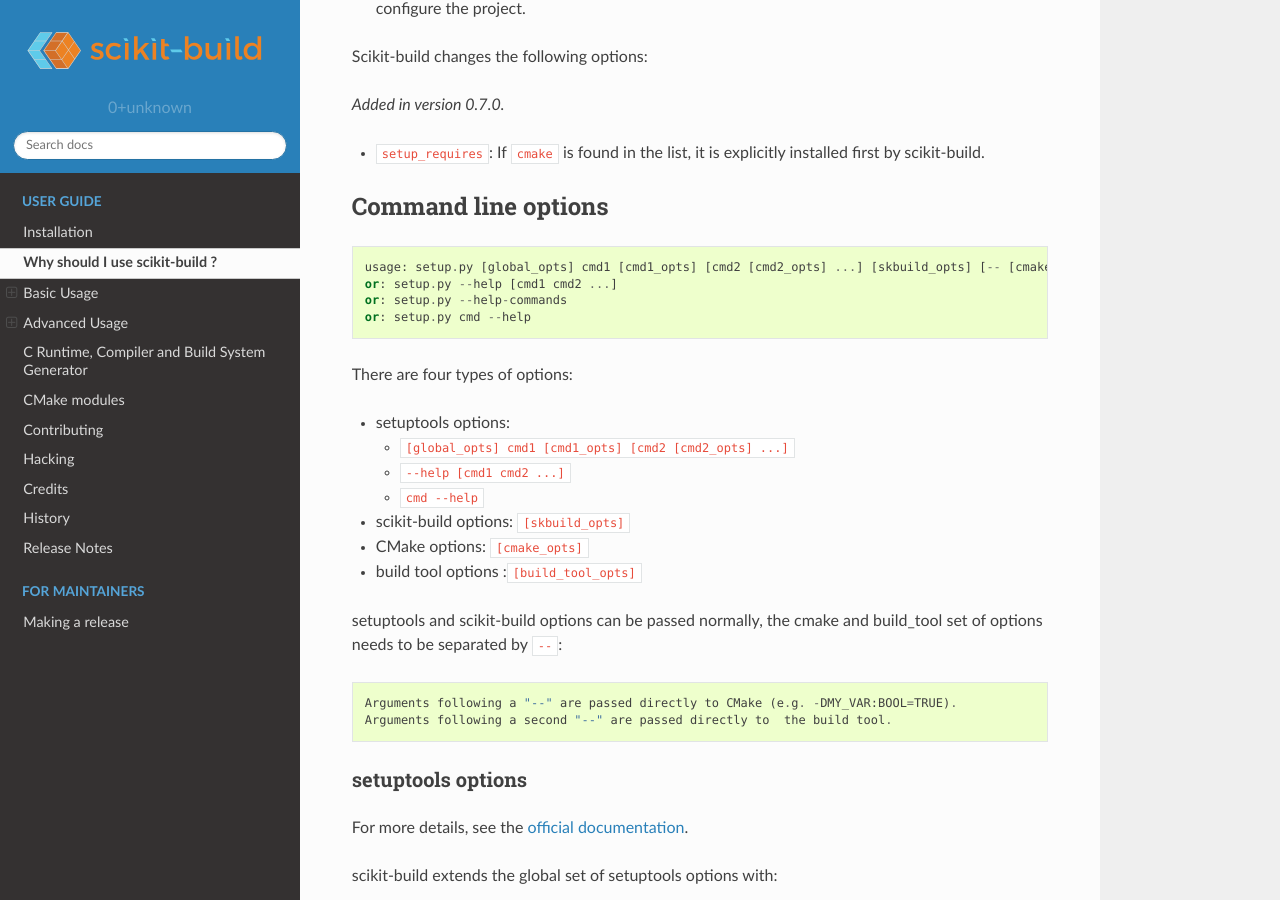
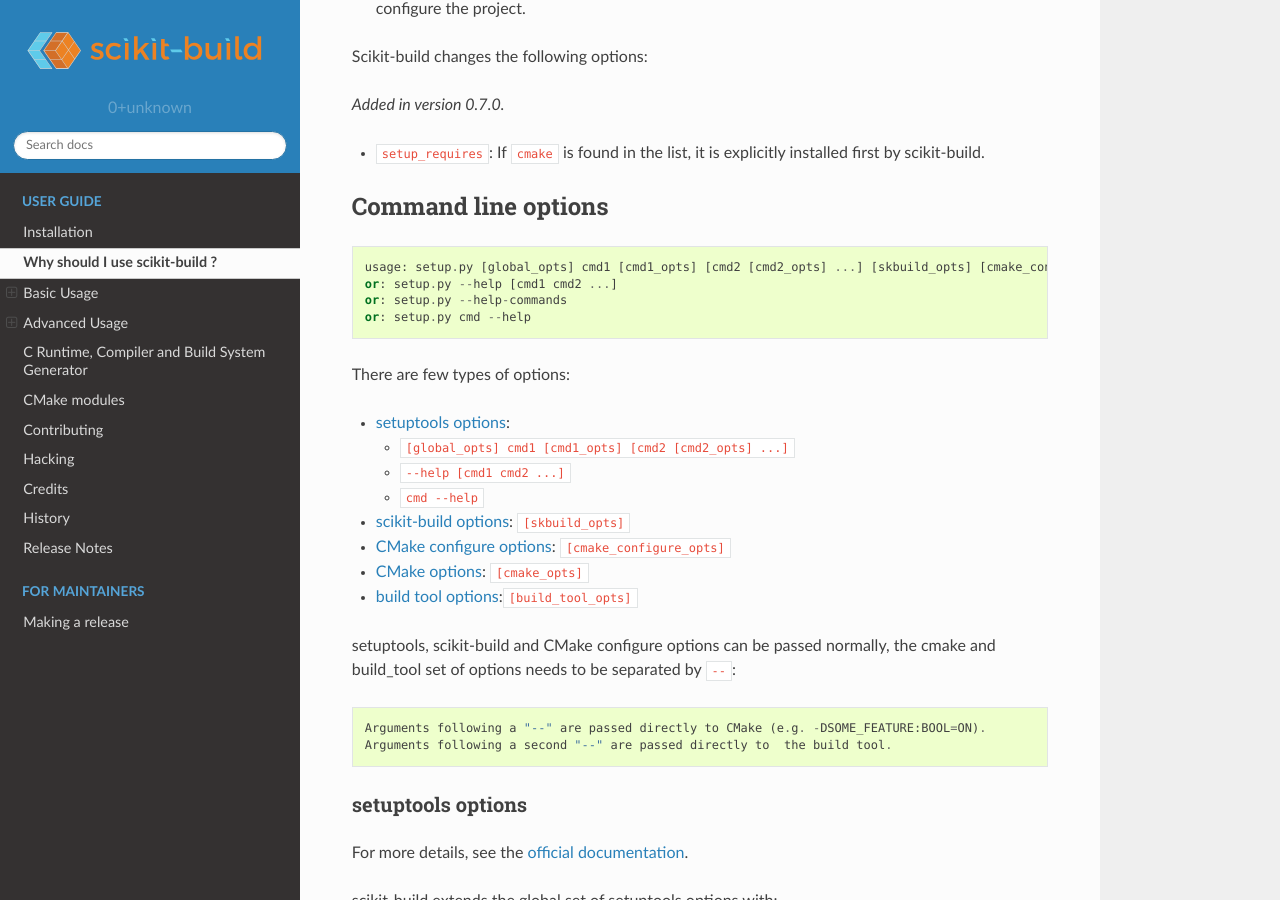
Before and after one commit to scikit-build/scikit-build, a Sphinx documentation site: the page built from docs/usage.rst, in a window 1280 px wide and 900 px high, scrolled down 2968 px. Built offline with Sphinx 7.4.7 and the Read the Docs theme 2.0.0, drawn with Linux system fonts in a browser that asks for light colours; some of the changed text lies outside the part shown.

Commit message:
Support passing CMake option as global setuptools or pip options

```diff
--- a/docs/usage.rst
+++ b/docs/usage.rst
@@ -172,31 +172,34 @@
 
 ::
 
-    usage: setup.py [global_opts] cmd1 [cmd1_opts] [cmd2 [cmd2_opts] ...] [skbuild_opts] [-- [cmake_opts] [-- [build_tool_opts]]]
+    usage: setup.py [global_opts] cmd1 [cmd1_opts] [cmd2 [cmd2_opts] ...] [skbuild_opts] [cmake_configure_opts] [-- [cmake_opts] [-- [build_tool_opts]]]
     or: setup.py --help [cmd1 cmd2 ...]
     or: setup.py --help-commands
     or: setup.py cmd --help
 
 
-There are four types of options:
+There are few types of options:
 
-- setuptools options:
+- :ref:`setuptools options <usage-setuptools_options>`:
 
   - ``[global_opts] cmd1 [cmd1_opts] [cmd2 [cmd2_opts] ...]``
   - ``--help [cmd1 cmd2 ...]``
   - ``cmd --help``
 
-- scikit-build options: ``[skbuild_opts]``
+- :ref:`scikit-build options <usage_scikit-build_options>`: ``[skbuild_opts]``
 
-- CMake options: ``[cmake_opts]``
+- :ref:`CMake configure options <usage_cmake_configure_options>`: ``[cmake_configure_opts]``
 
-- build tool options :``[build_tool_opts]``
+- :ref:`CMake options <usage_cmake_options>`: ``[cmake_opts]``
 
-setuptools and scikit-build options can be passed normally, the cmake and
+- :ref:`build tool options<usage_build_tool_options>`:``[build_tool_opts]``
+
+setuptools, scikit-build and CMake configure options can be passed normally, the cmake and
 build_tool set of options needs to be separated by ``--``::
 
-    Arguments following a "--" are passed directly to CMake (e.g. -DMY_VAR:BOOL=TRUE).
+    Arguments following a "--" are passed directly to CMake (e.g. -DSOME_FEATURE:BOOL=ON).
     Arguments following a second "--" are passed directly to  the build tool.
+
 
 .. _usage-setuptools_options:
 
@@ -230,6 +233,7 @@
     As specified in the `Wheel documentation`_, the ``--universal`` and ``--python-tag`` options
     have no effect.
 
+
 .. _usage_scikit-build_options:
 
 scikit-build options
@@ -262,16 +266,43 @@
       --skip-generator-test  skip generator test when a generator is explicitly selected using --generator
 
 
+.. _usage_cmake_configure_options:
+
+CMake Configure options
+^^^^^^^^^^^^^^^^^^^^^^^
+
+.. versionadded:: 0.10.1
+
+These options are relevant when configuring a project and can be passed as global options using `setup.py`
+or `pip install`.
+
+The CMake options accepted as global options are any of the following:
+
+::
+
+    -C<initial-cache>            = Pre-load a script to populate the cache.
+    -D<var>[:<type>]=<value>     = Create or update a cmake cache entry.
+
+
+.. warning::
+
+    The CMake configure option should be passed without spaces. For example, use `-DSOME_FEATURE:BOOL=ON` instead
+    of `-D SOME_FEATURE:BOOL=ON`.
+
+
 .. _usage_cmake_options:
 
 CMake options
 ^^^^^^^^^^^^^
 
-These are specific to CMake. See list of `CMake options <https://cmake.org/cmake/help/v3.6/manual/cmake.1.html#options>`_.
+These are any specific to CMake. See list of `CMake options <https://cmake.org/cmake/help/v3.6/manual/cmake.1.html#options>`_.
 
 For example::
 
   -DSOME_FEATURE:BOOL=OFF
+
+
+.. _usage_build_tool_options:
 
 build tool options
 ^^^^^^^^^^^^^^^^^^
```
Also changed, not shown: CHANGES.rst (+10 -0 lines), 2 other files.
